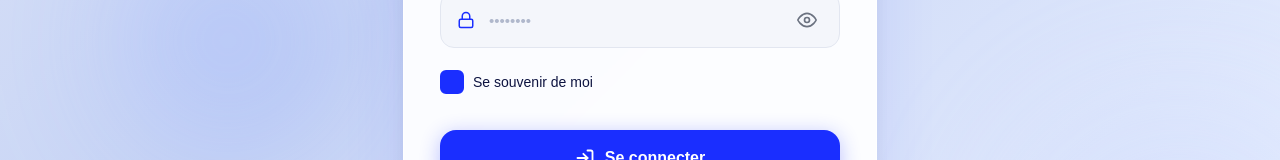
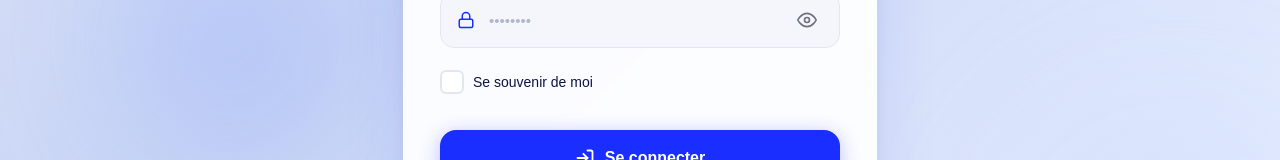
Before and after one commit to biomedmaint-abir/ultrasound-frontend, an Angular app: page /auth in a window 1280 px wide. Shown: the part 446-606 px from the top of the page. Built offline with nearby package versions, Linux system fonts and the light colour scheme.

Commit message:
fix: checkbox white unchecked blue checked

```diff
--- a/src/app/auth/login/login.html
+++ b/src/app/auth/login/login.html
@@ -58,7 +58,7 @@
   <div class="field-options">
     <label class="checkbox-label">
       <input type="checkbox" [(ngModel)]="rememberMe">
-      <span class="custom-check">
+      <span class="custom-check" [style.background]="rememberMe ? '#1a2eff' : 'white'" [style.border-color]="rememberMe ? '#1a2eff' : '#e2e6f0'">
         <svg *ngIf="rememberMe" width="12" height="12" viewBox="0 0 12 12" fill="none" stroke="#fff" stroke-width="2.2" stroke-linecap="round" stroke-linejoin="round">
           <polyline points="2,6 5,9 10,3"/>
         </svg>
--- a/src/app/auth/login/login.scss
+++ b/src/app/auth/login/login.scss
@@ -112,7 +112,7 @@ label {
   border: 2px solid #e2e6f0; background: #f4f6fb;
   display: flex; align-items: center; justify-content: center;
   flex-shrink: 0; transition: all 0.2s;
-  background: #1a2eff; border-color: #1a2eff;
+  background: white; border-color: #e2e6f0;
 }
 
 .btn-login {
```
